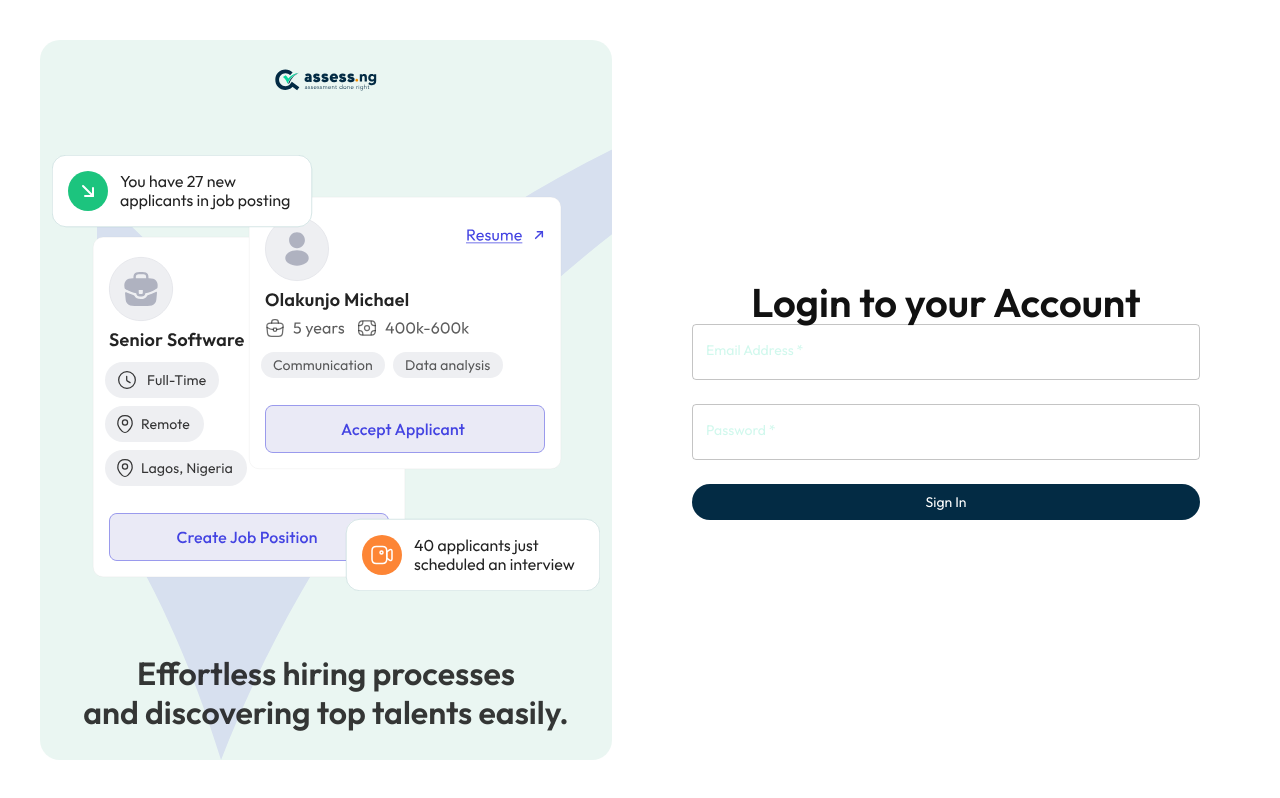
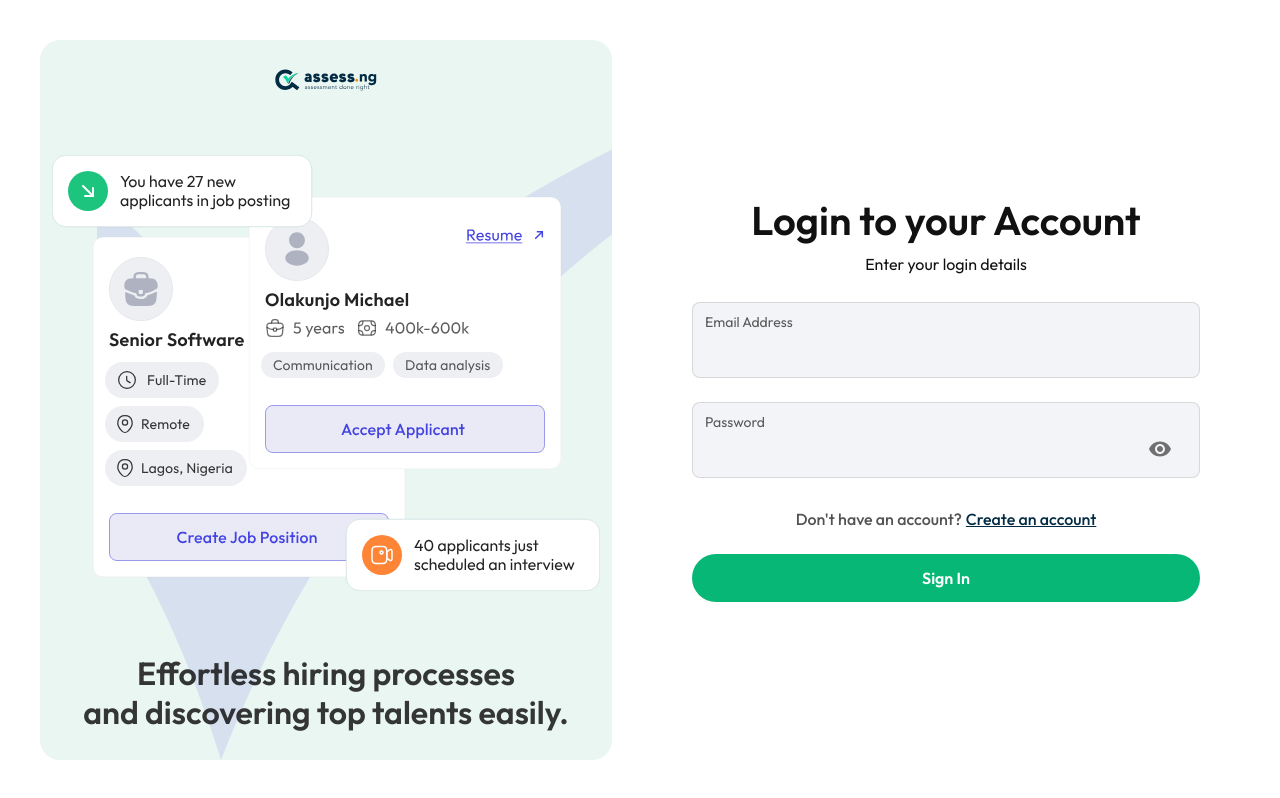
Before and after one commit to nolimit-buzz/assess, a Next.js app: page / in a window 1280 px wide. Built offline with nearby package versions, Linux system fonts and the light colour scheme.

Commit message:
fix login

```diff
--- a/src/app/dashboard/components/auth/AuthLogin.tsx
+++ b/src/app/dashboard/components/auth/AuthLogin.tsx
@@ -1,5 +1,8 @@
+"use client";
 import React, { useState } from "react";
-import { Box, Stack, TextField, Button, CircularProgress } from "@mui/material";
+import { Box, Stack, TextField, Button, CircularProgress, Alert, Typography, Link } from "@mui/material";
+import CustomTextField from "@/app/dashboard/components/forms/theme-elements/CustomTextField";
+import NextLink from "next/link";
 
 interface AuthLoginProps {
   subtext?: React.ReactNode;
@@ -8,23 +11,62 @@ interface AuthLoginProps {
 }
 
 export default function AuthLogin({ subtext, subtitle, onSuccess }: AuthLoginProps) {
-  const [email, setEmail] = useState("");
-  const [password, setPassword] = useState("");
-  const [error, setError] = useState("");
-  const [isLoading, setIsLoading] = useState(false);
+  const [formData, setFormData] = useState({
+    email: "",
+    password: "",
+  });
+  const [errors, setErrors] = useState({
+    email: "",
+    password: "",
+  });
+  const [loading, setLoading] = useState(false);
+  const [errorMessage, setErrorMessage] = useState("");
 
-  const handleSubmit = async (e: React.FormEvent) => {
+  const handleTextChange = (e: React.ChangeEvent<HTMLInputElement>) => {
+    const { name, value } = e.target;
+    setFormData(prev => ({ ...prev, [name]: value }));
+    setErrors(prev => ({ ...prev, [name]: "" }));
+  };
+
+  const validateForm = () => {
+    let valid = true;
+    let newErrors = {
+      email: "",
+      password: "",
+    };
+    const emailRegex = /^[^\s@]+@[^\s@]+\.[^\s@]+$/;
+
+    if (!formData.email) {
+      newErrors.email = "Email is required";
+      valid = false;
+    } else if (!emailRegex.test(formData.email)) {
+      newErrors.email = "Enter a valid email address";
+      valid = false;
+    }
+
+    if (!formData.password) {
+      newErrors.password = "Password is required";
+      valid = false;
+    }
+
+    setErrors(newErrors);
+    return valid;
+  };
+
+  const handleSubmit = async (e: React.FormEvent<HTMLFormElement>) => {
     e.preventDefault();
-    setIsLoading(true);
-    setError("");
+    setErrorMessage("");
 
+    if (!validateForm()) return;
+
+    setLoading(true);
     try {
-      const response = await fetch("https://app.elevatehr.ai/wp-json/elevatehr/v1/auth/login", {
+      const response = await fetch("https://app.elevatehr.ai/wp-json/elevatehr/v1/login", {
         method: "POST",
         headers: {
           "Content-Type": "application/json",
         },
-        body: JSON.stringify({ email, password }),
+        body: JSON.stringify(formData),
       });
 
       const data = await response.json();
@@ -37,27 +79,35 @@ export default function AuthLogin({ subtext, subtitle, onSuccess }: AuthLoginPro
         onSuccess(data);
       }
     } catch (err) {
-      setError(err instanceof Error ? err.message : "An error occurred");
+      setErrorMessage(err instanceof Error ? err.message : "An error occurred");
     } finally {
-      setIsLoading(false);
+      setLoading(false);
     }
   };
 
   return (
     <Box component="form" onSubmit={handleSubmit} noValidate>
       <Stack spacing={3}>
-        <TextField
+        {errorMessage && (
+          <Alert severity="error" sx={{ mb: 2 }}>
+            {errorMessage}
+          </Alert>
+        )}
+
+        <CustomTextField
           required
           fullWidth
           id="email"
           label="Email Address"
           name="email"
           autoComplete="email"
-          value={email}
-          onChange={(e) => setEmail(e.target.value)}
-          error={!!error}
+          value={formData.email}
+          onChange={handleTextChange}
+          error={!!errors.email}
+          helperText={errors.email}
         />
-        <TextField
+
+        <CustomTextField
           required
           fullWidth
           name="password"
@@ -65,20 +115,46 @@ export default function AuthLogin({ subtext, subtitle, onSuccess }: AuthLoginPro
           type="password"
           id="password"
           autoComplete="current-password"
-          value={password}
-          onChange={(e) => setPassword(e.target.value)}
-          error={!!error}
-          helperText={error}
+          value={formData.password}
+          onChange={handleTextChange}
+          error={!!errors.password}
+          helperText={errors.password}
         />
+
+        {subtitle && (
+          <Typography variant="h4" sx={{ mb: 2, fontWeight: 600 }}>
+            {subtitle}
+          </Typography>
+        )}
+
+        {subtext && (
+          <Typography variant="body1" sx={{ color: 'text.grey.100', mb: 2 }}>
+            {subtext}
+          </Typography>
+        )}
+
         <Button
           type="submit"
           fullWidth
           variant="contained"
-          disabled={isLoading}
-          sx={{ mt: 3, mb: 2 }}
+          disabled={loading}
+          sx={{
+            mt: 3,
+            mb: 2,
+            height: '48px',
+            fontSize: '16px',
+            fontWeight: 600,
+            textTransform: 'none',
+            bgcolor: 'secondary.main',
+            '&:hover': {
+              bgcolor: 'secondary.dark',
+            }
+          }}
         >
-          {isLoading ? <CircularProgress size={24} /> : "Sign In"}
+          {loading ? <CircularProgress size={24} color="inherit" /> : "Sign In"}
         </Button>
+
+
       </Stack>
     </Box>
   );
--- a/src/app/dashboard/email-templates/page.tsx
+++ b/src/app/dashboard/email-templates/page.tsx
@@ -113,7 +113,7 @@ const EmailTemplatePage = () => {
     };
 
     fetchTemplates();
-  }, [templateType]);
+  }, []);
 
   useEffect(() => {
     if (templates && templates[templateType]) {
--- a/src/app/dashboard/page.tsx
+++ b/src/app/dashboard/page.tsx
@@ -413,7 +413,7 @@ const Dashboard = () => {
     };
 
     fetchStatistics();
-  }, [statistics]);
+  }, []);
 
 
 
--- a/src/app/job-openings/[job_id]/apply/page.tsx
+++ b/src/app/job-openings/[job_id]/apply/page.tsx
@@ -393,7 +393,7 @@ export default function Typeform({
               whiteSpace: 'normal'
             }}
           >
-            Your application is in! We&apos;ll review it and get back to you via email.
+            Your application is in! We'll review it and get back to you via email.
           </Typography>
         </DialogContent>
         <DialogActions sx={{
--- a/src/app/page.tsx
+++ b/src/app/page.tsx
@@ -208,7 +208,7 @@ const Login = () => {
             px: { xs: 0.5, sm: 3, md: 4 },
             py: { xs: 1, sm: 6, md: 8 }
           }}>
-            <Stack spacing={1}>
+            <Stack spacing={1} mb={3}>
               <Typography
                 variant="h1"
                 align="center"
@@ -220,9 +220,6 @@ const Login = () => {
               >
                 Login to your Account
               </Typography>
-            </Stack>
-            <AuthLogin
-              subtext={
               <Typography
                 variant="subtitle1"
                 textAlign="center"
@@ -234,7 +231,8 @@ const Login = () => {
               >
                 Enter your login details
               </Typography>
-              }
+            </Stack>
+            <AuthLogin
               subtitle={
                 <Stack direction="row" spacing={0.5} justifyContent="center" mt={1}>
                   <Typography
@@ -245,7 +243,7 @@ const Login = () => {
                       fontSize: { xs: '12px', sm: '16px' }
                     }}
                   >
-                    New to Spike?
+                  Don't have an account?
                   </Typography>
                   <Typography
                     component={Link}
```
Also changed, not shown: src/app/dashboard/email-templates/[id]/page.tsx (deleted, +0 -24 lines), src/app/dashboard/job-openings/[job_id]/apply/page.tsx (+5 -2 lines), src/app/dashboard/profile/calendly-setup/page.tsx (+2 -9 lines), src/app/dashboard/profile/page.tsx (+49 -11 lines), src/app/job-openings/[job_id]/page.tsx (+3 -15 lines). Lines whose indentation alone changed are shown as unchanged.
